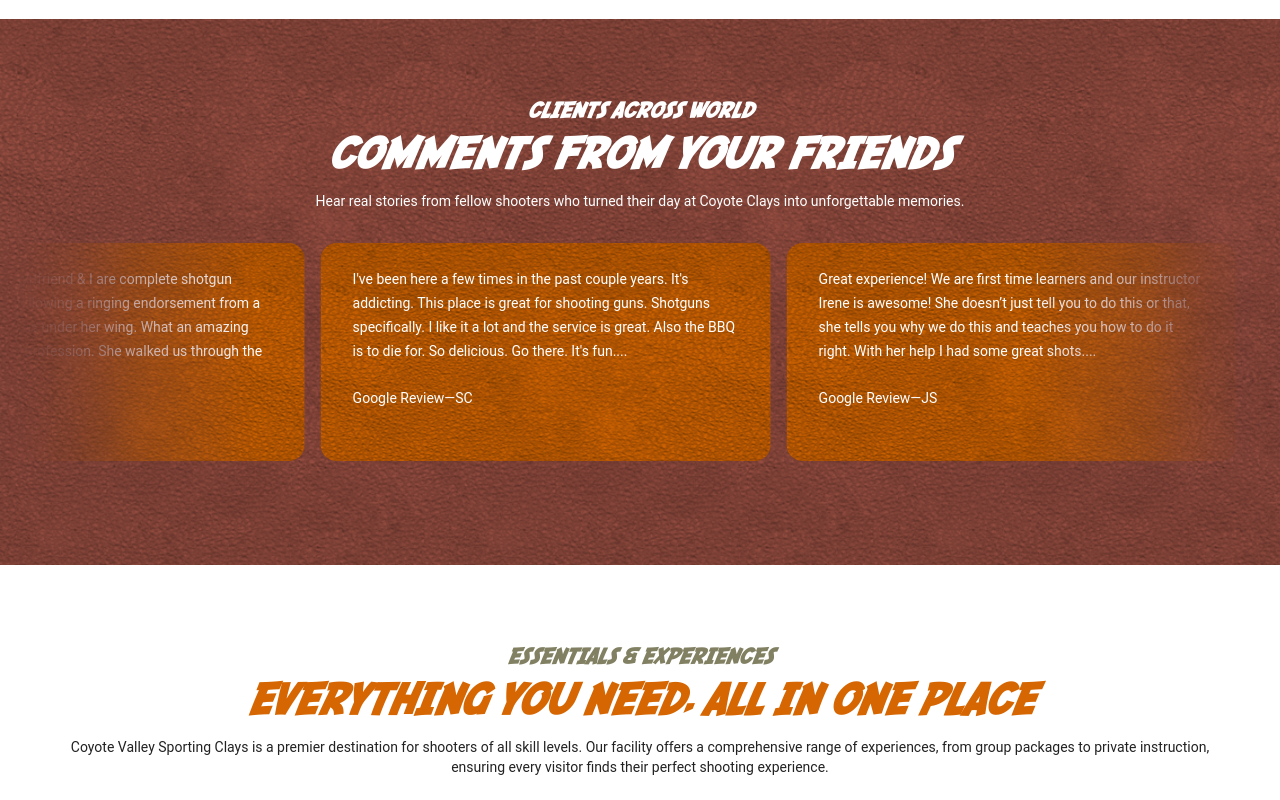
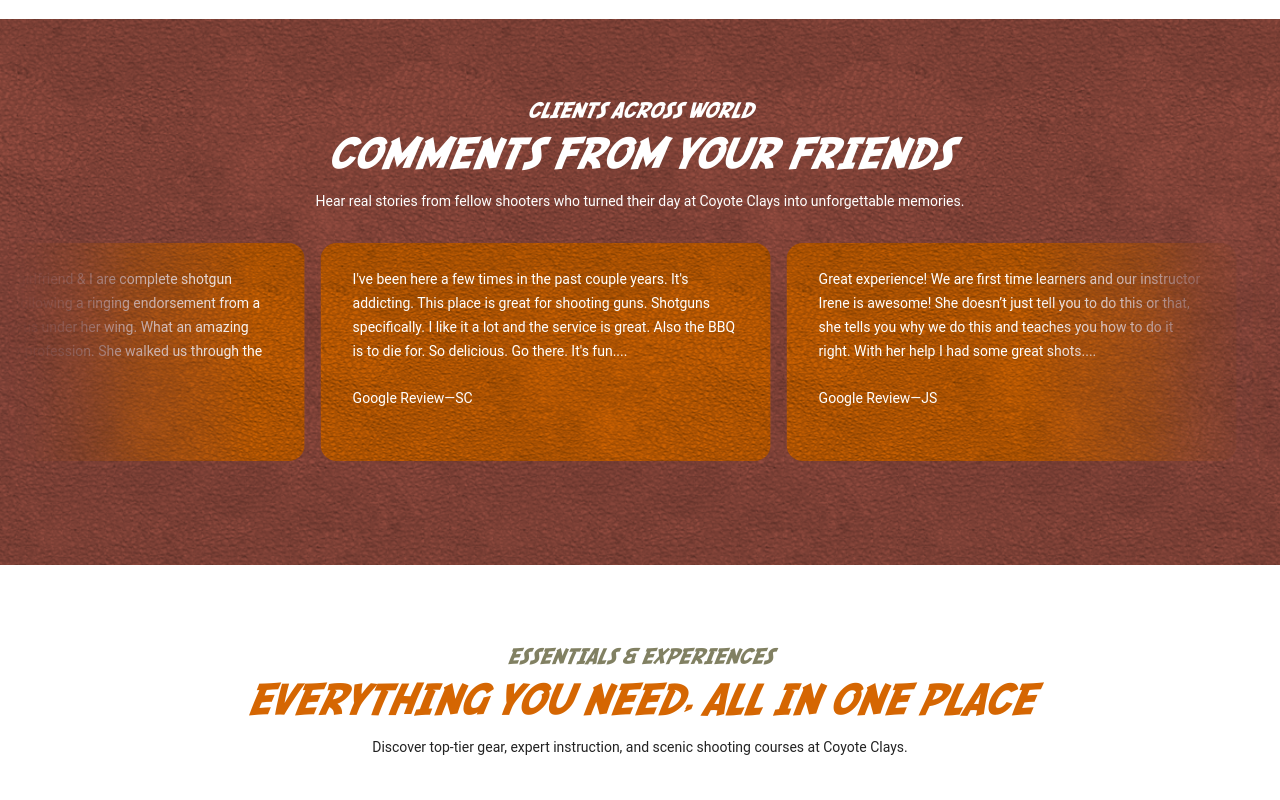
Before and after one commit to SagheerHussain/jrysporting, a React (Vite) app: page / in a window 1280 px wide. Shown: the part 3440-4240 px from the top of the page. Built offline with nearby package versions, Linux system fonts and the light colour scheme.

Commit message:
Jry Sporting Homepage

```diff
--- a/src/components/Experienced.jsx
+++ b/src/components/Experienced.jsx
@@ -9,21 +9,17 @@
   return (
     <section className="w-full py-20">
       <div className="container flex-col">
-        <div className="max-w-7xl mx-auto mb-12">
-          <div className="top-brands-info text-center">
-            <h5 className="text-lg text-[#818062] uppercase font-bold">
-              ESSENTIALS & EXPERIENCES
-            </h5>
-            <h4 className="sm:text-4xl text-3xl text-primary_bg uppercase font-bold my-3">
-              EVERYTHING YOU NEED, ALL IN ONE PLACE
-            </h4>
-            <p className="text-primary_text max-w-7xl text-sm mt-3">
-              Coyote Valley Sporting Clays is a premier destination for shooters
-              of all skill levels. Our facility offers a comprehensive range of
-              experiences, from group packages to private instruction, ensuring
-              every visitor finds their perfect shooting experience.
-            </p>
-          </div>
+        <div className="max-w-7xl mx-auto mb-12 text-center">
+          <h5 className="text-lg text-[#818062] uppercase font-medium">
+            ESSENTIALS & EXPERIENCES
+          </h5>
+          <h4 className="sm:text-4xl text-3xl text-primary_bg uppercase font-medium my-3">
+            EVERYTHING YOU NEED, ALL IN ONE PLACE
+          </h4>
+          <p className="text-primary_text max-w-xl mx-auto text-sm mt-3">
+            Discover top-tier gear, expert instruction, and scenic shooting
+            courses at Coyote Clays.
+          </p>
         </div>
 
         <div className="max-w-7xl mx-auto grid md:grid-cols-2 gap-8">
--- a/src/components/Reviews.jsx
+++ b/src/components/Reviews.jsx
@@ -18,10 +18,10 @@
         <div className="container mb-14">
           <div className="max-w-7xl mx-auto">
             <div className="top-brands-info text-center">
-              <h5 className="text-lg text-[#fff] uppercase font-bold">
+              <h5 className="text-lg text-[#fff] uppercase font-medium">
                 Clients Across World
               </h5>
-              <h4 className="sm:text-4xl text-3xl text-[#fff] uppercase font-bold my-3">
+              <h4 className="sm:text-4xl text-3xl text-[#fff] uppercase font-medium my-3">
                 Comments from your friends
               </h4>
               <p className="text-[#fff] text-sm mt-3">
```
